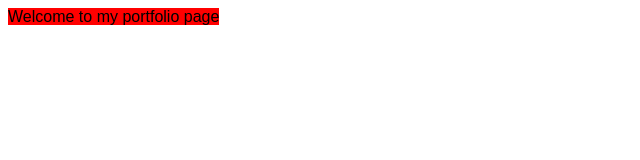
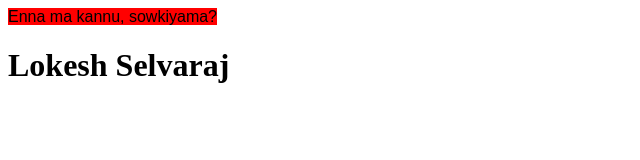
Before and after one commit to lokesh-init/port-folio, a plain HTML site: page index.html in a window 1280 px wide. Shown: the whole page, without its empty margins (0-640 px from the left). Drawn offline with Linux system fonts and the light colour scheme; files whose address does not match are found by name.

Commit message:
Summa try panni paakuren

```diff
--- a/index.html
+++ b/index.html
@@ -5,6 +5,7 @@
     </title>
     <link rel="stylesheet" href="styles.css">
     <body>
-        <h>Welcome to my portfolio page</h>
+        <h>Enna ma kannu, sowkiyama?</h>
+        <h1><centre>Lokesh Selvaraj</centre></h1>
     </body>
 </html>
```
